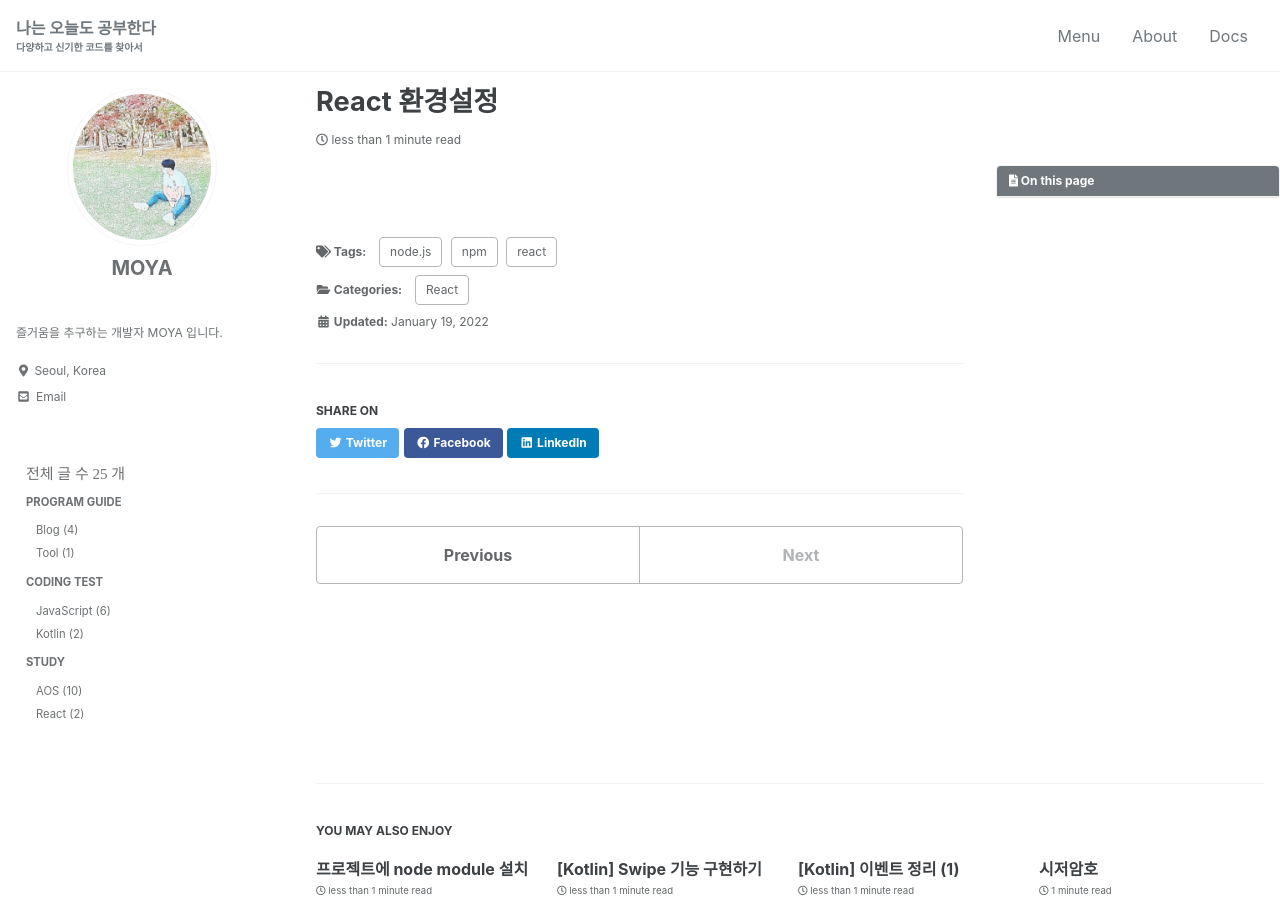
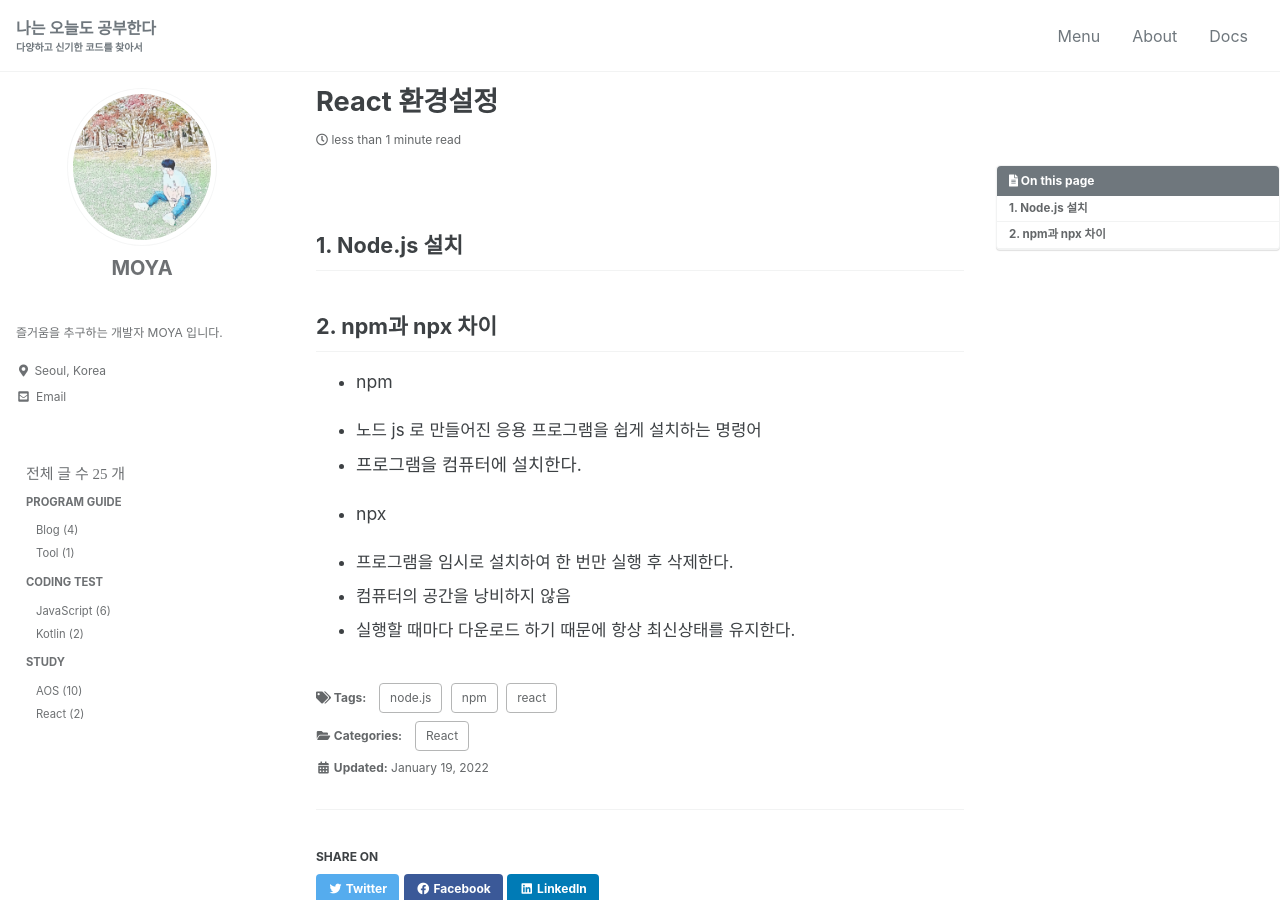
Before and after one commit to kdc7140/kdc7140.github.io, a Jekyll site: the page built from _posts/study/2022-01-19-react002.md, in a window 1280 px wide and 900 px high. Built offline with Jekyll 4.4.1, drawn with Linux system fonts in a browser that asks for light colours; cached includes are drawn as plain includes; some web fonts are replaced.

Commit message:
content change

```diff
--- a/_posts/study/2022-01-19-react002.md
+++ b/_posts/study/2022-01-19-react002.md
@@ -14,3 +14,21 @@ tags:
 
 
 <br/>
+
+
+## 1. Node.js 설치
+
+
+## 2. npm과 npx 차이
+
+ - npm
+
+ * 노드 js 로 만들어진 응용 프로그램을 쉽게 설치하는 명령어
+ * 프로그램을 컴퓨터에 설치한다.
+
+
+ - npx
+
+ * 프로그램을 임시로 설치하여 한 번만 실행 후 삭제한다.
+ * 컴퓨터의 공간을 낭비하지 않음
+ * 실행할 때마다 다운로드 하기 때문에 항상 최신상태를 유지한다.
```
